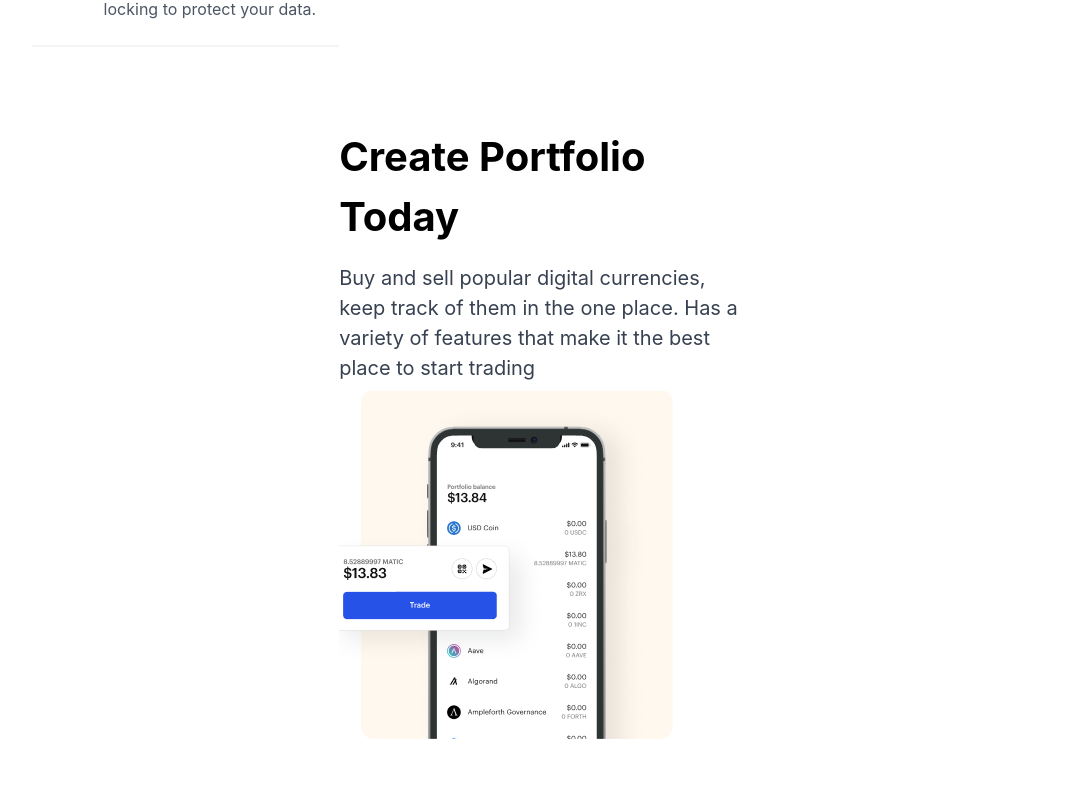
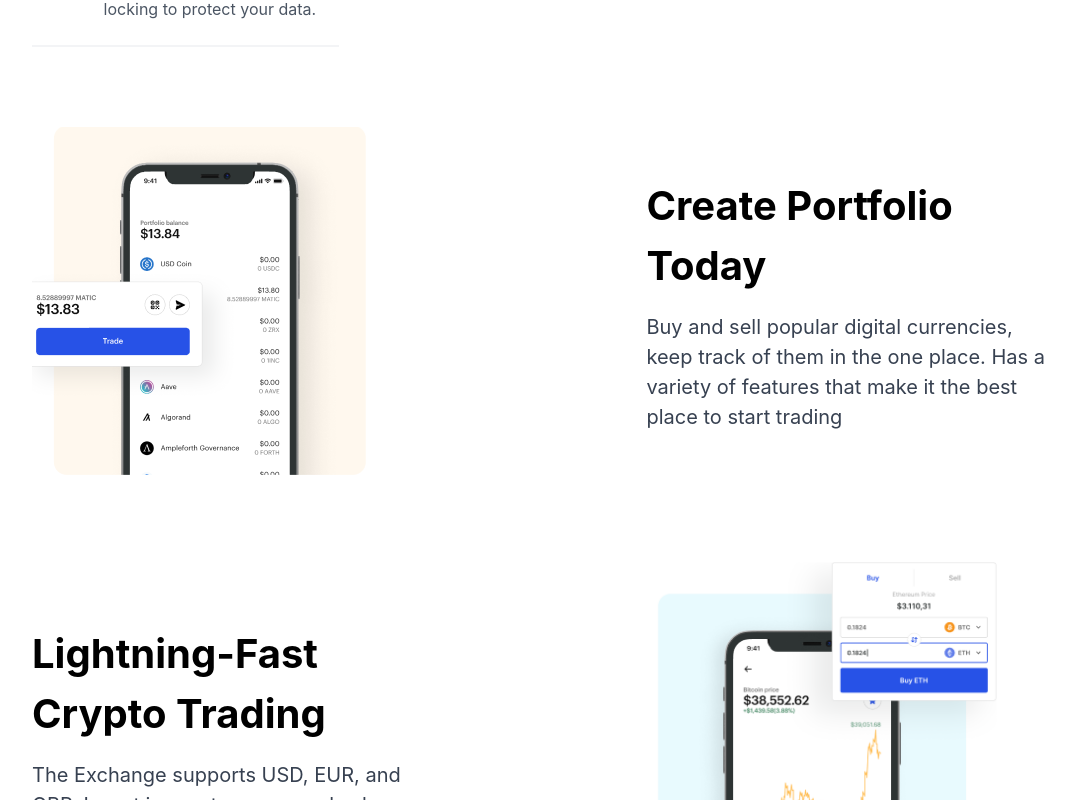
Before and after one commit to Medmly20208/CryptoCurrencyTracker, a React (Create React App) app: page / in a window 1280 px wide. Shown: the part 1940-2740 px from the top of the page, without its empty margins (96-1171 px from the left). Built offline with nearby package versions, Linux system fonts and the light colour scheme.

Commit message:
fixing more bugs

```diff
--- a/src/Pages/Home/Services/ServiceItem.js
+++ b/src/Pages/Home/Services/ServiceItem.js
@@ -1,13 +1,14 @@
 import React from "react";
 
 const ServiceItem = (props) => {
-  const rowDirection = props.index % 2 === 0 ? "-reverse" : " "; //make a section service in postion and the next service section in the opposite position
+  const rowDirection =
+    props.index % 2 === 0 ? " flex-row-reverse	" : " flex-row "; //make a section service in postion and the next service section in the opposite position
 
   const ElementStyle =
-    "flex flex-col justify-between items-center mt-20 gap-2 sx:flex-row" +
-    rowDirection;
+    "flex " +
+    rowDirection +
+    "justify-between items-center mt-20 gap-2 sf:flex-col";
 
-  console.log(ElementStyle);
   return (
     <div className={ElementStyle}>
       <div className="w-[100%] sx:w-[40%]">
--- a/tailwind.config.js
+++ b/tailwind.config.js
@@ -1,9 +1,11 @@
 /** @type {import('tailwindcss').Config} */
 module.exports = {
+  important: true,
   content: ["./src/**/*.{js,jsx,ts,tsx}"],
   theme: {
     screens: {
       sx: { min: "900px" }, //display components
+      sf: { max: "900px" },
     },
     extend: {},
   },
```
